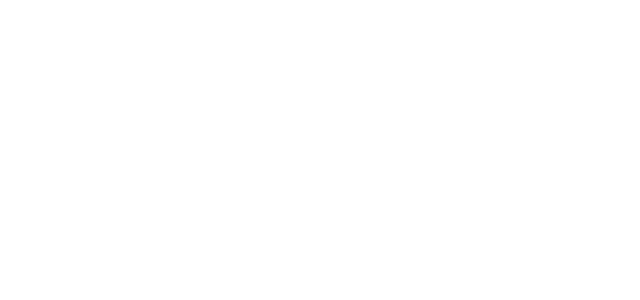
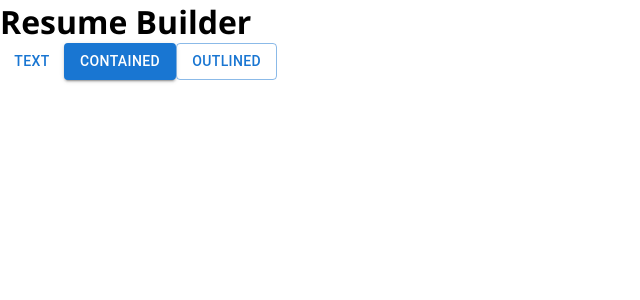
Before and after one commit to amiljoseph03/resume-builder, a React (Vite) app: page / in a window 1280 px wide. Shown: the top 300 px of the page, without its empty margins (0-640 px from the left). Built offline with nearby package versions, Linux system fonts and the light colour scheme.

Commit message:
material ui installed and button added

```diff
--- a/index.html
+++ b/index.html
@@ -2,9 +2,18 @@
 <html lang="en">
   <head>
     <meta charset="UTF-8" />
-    <link rel="icon" type="image/svg+xml" href="/vite.svg" />
+    <!-- <link rel="icon" type="image/svg+xml" href="https://www.google.com/url?sa=i&url=https%3A%2F%2Fwww.veryicon.com%2Ficons%2Fmiscellaneous%2Fgeneral-icon-library%2Fresume-7.html&psig=AOvVaw3t8i-CnWaxxX0atNI0oC17&ust=1760613503552000&source=images&cd=vfe&opi=89978449&ved=0CBUQjRxqFwoTCJitsMaKppADFQAAAAAdAAAAABAE" /> -->
+
+     <link rel="icon" type="image/svg+xml" href="https://www.flaticon.com/free-icon/resume_942799?term=resume&page=1&position=1&origin=tag&related_id=942799" />
+
     <meta name="viewport" content="width=device-width, initial-scale=1.0" />
     <title>resume-builder</title>
+
+     <!-- google font  -->
+
+     <link rel="preconnect" href="https://fonts.googleapis.com">
+<link rel="preconnect" href="https://fonts.gstatic.com" crossorigin>
+<link href="https://fonts.googleapis.com/css2?family=Open+Sans:ital,wght@0,300..800;1,300..800&display=swap" rel="stylesheet">
   </head>
   <body>
     <div id="root"></div>
--- a/package.json
+++ b/package.json
@@ -10,6 +10,9 @@
     "preview": "vite preview"
   },
   "dependencies": {
+    "@emotion/react": "^11.14.0",
+    "@emotion/styled": "^11.14.1",
+    "@mui/material": "^7.3.4",
     "react": "^19.1.1",
     "react-dom": "^19.1.1"
   },
--- a/src/App.jsx
+++ b/src/App.jsx
@@ -1,16 +1,20 @@
 import { useState } from 'react'
-import reactLogo from './assets/react.svg'
-import viteLogo from '/vite.svg'
+
 import './App.css'
+
+import Button from '@mui/material/Button';
 
 function App() {
   const [count, setCount] = useState(0)
 
   return (
     <>
-
+      <h1>Resume Builder</h1>
+      <Button variant="text">Text</Button>
+      <Button variant="contained">Contained</Button>
+      <Button variant="outlined">Outlined</Button>
     </>
-  )
+  );
 }
 
 export default App
--- a/src/index.css
+++ b/src/index.css
@@ -0,0 +1,5 @@
+*{
+   font-family: "Open Sans", sans-serif;
+   margin: 0;
+   padding: 0;
+}
```
Also changed, not shown: 1 other file (tests, documents, lock files or other folders).
